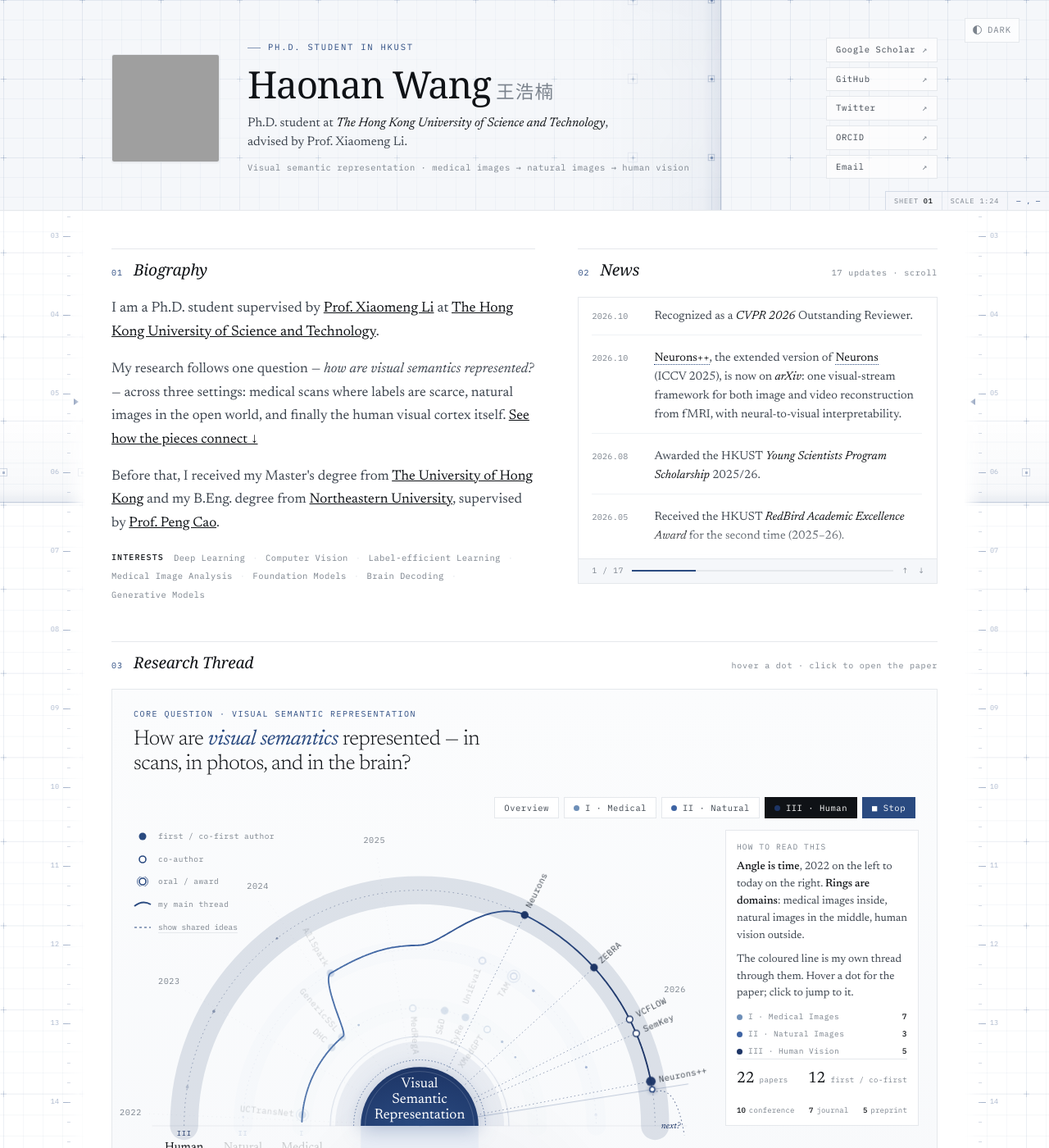
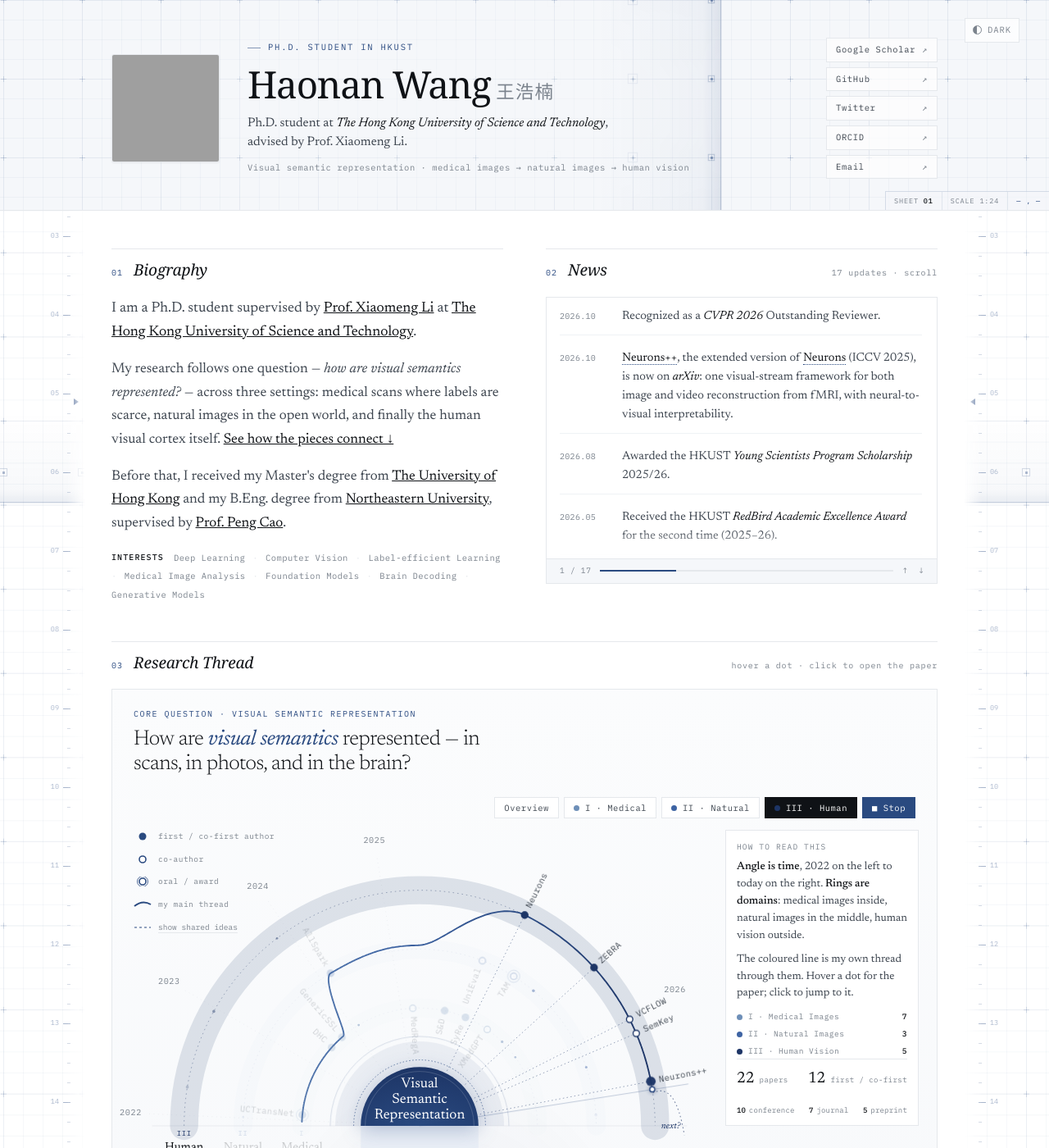
Before and after one commit to McGregorWwww/mcgregorwwww.github.io, a Jekyll site: the page built from _pages/about.md, in a window 1280 px wide and 1400 px high. Shown: the whole window at 82% size. Built offline with Jekyll 4.4.1, drawn with Linux system fonts in a browser that asks for light colours; grey boxes are pictures that could not be loaded.

Commit message:
Split Biography and News evenly
The top row was 1.18fr / 1fr, leaving News narrower than Biography.
Now 1fr / 1fr. The row height is unchanged: the news panel has a
fixed height.

Co-Authored-By: Claude Opus 5.5 (1M context) <noreply@anthropic.com>

```diff
--- a/_sass/_home.scss
+++ b/_sass/_home.scss
@@ -329,7 +329,7 @@ html[data-tpl="home"] .sec-head .count{
 
 /* ---------- row 1 : biography + news side by side ---------- */
 html[data-tpl="home"] .duo{
-  display:grid;grid-template-columns:minmax(0,1.18fr) minmax(0,1fr);gap:0 52px
+  display:grid;grid-template-columns:repeat(2,minmax(0,1fr));gap:0 52px
 }
 
 html[data-tpl="home"] .duo > section{
```
